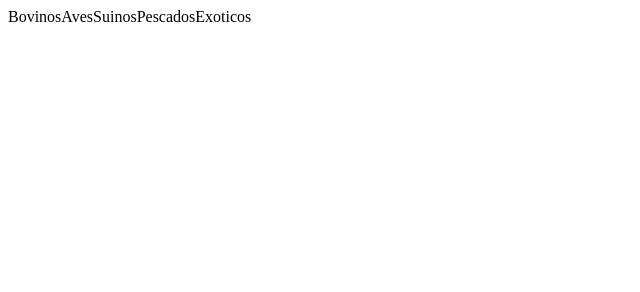
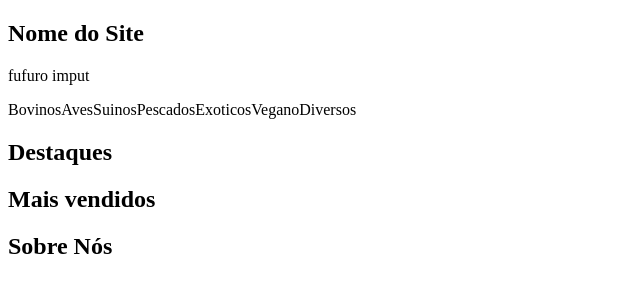
Before and after one commit to NickPW00/siteChurrasco, a plain HTML site: page index.html in a window 1280 px wide. Shown: the whole page, without its empty margins (0-640 px from the left). Drawn offline with Linux system fonts and the light colour scheme.

Commit message:
Adicionado elementos no section e alguns no nav. Na faculdade 28/02/2023.

```diff
--- a/index.html
+++ b/index.html
@@ -9,14 +9,26 @@
 </head>
 <body>
     <header>
+        <h2>Nome do Site</h2>
+        <p>fufuro imput</p>
         <nav>
-            <a>Bovinos</a><a>Aves</a><a>Suinos</a><a>Pescados</a><a>Exoticos</a>
+            <a>Bovinos</a><a>Aves</a><a>Suinos</a><a>Pescados</a><a>Exoticos</a><a>Vegano</a><a>Diversos</a>
         </nav>
     </header>
     <main>
+
         <section>
+            <h2>Destaques</h2>
             <article></article>
             <article></article>
+        </section>
+        <section>
+            <h2>Mais vendidos</h2>
+            <article></article>
+            <article></article>
+        </section>
+        <section>
+            <h2>Sobre Nós</h2>
         </section>
     </main>
     <footer>
@@ -33,4 +45,8 @@ https://www.meatstore.com.br/
 https://www.casacarne.com.br/
 
 site original:
-https://deliciasdacarn8.wixsite.com/meusite -->
+https://deliciasdacarn8.wixsite.com/meusite
+ColourLovers
+fazer select
+fazer o bottão radio;
+-->
```
